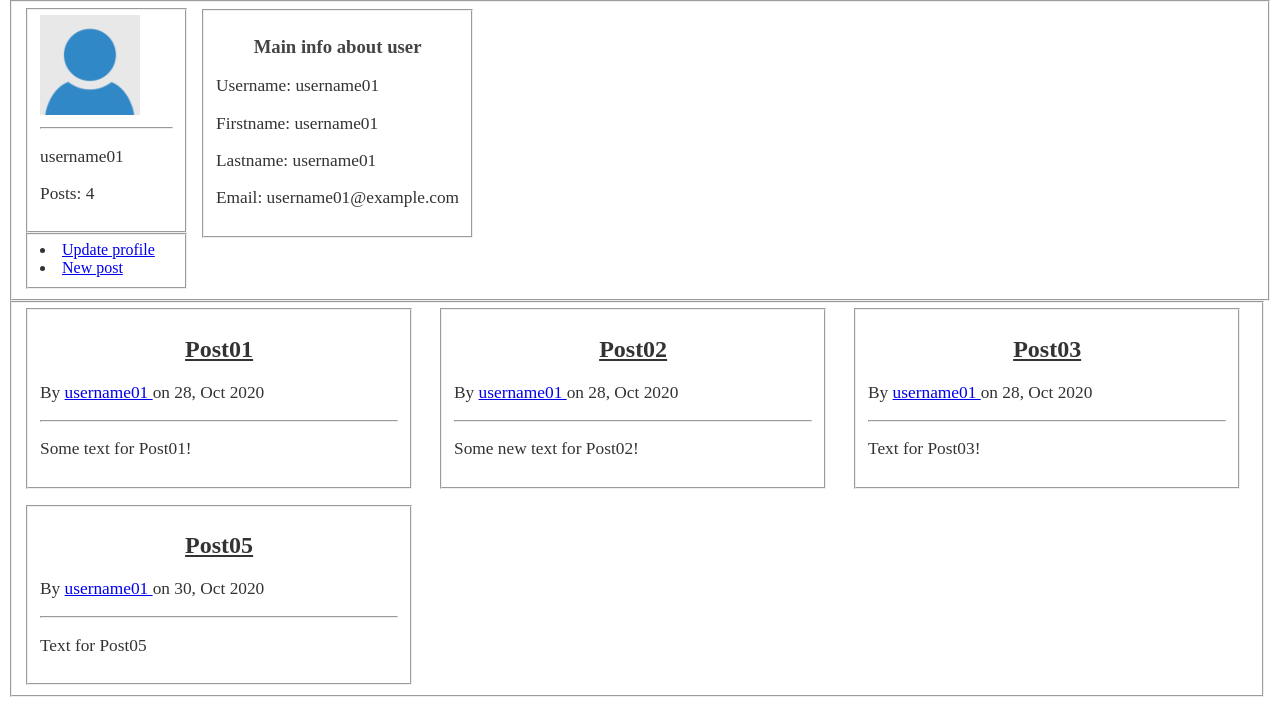
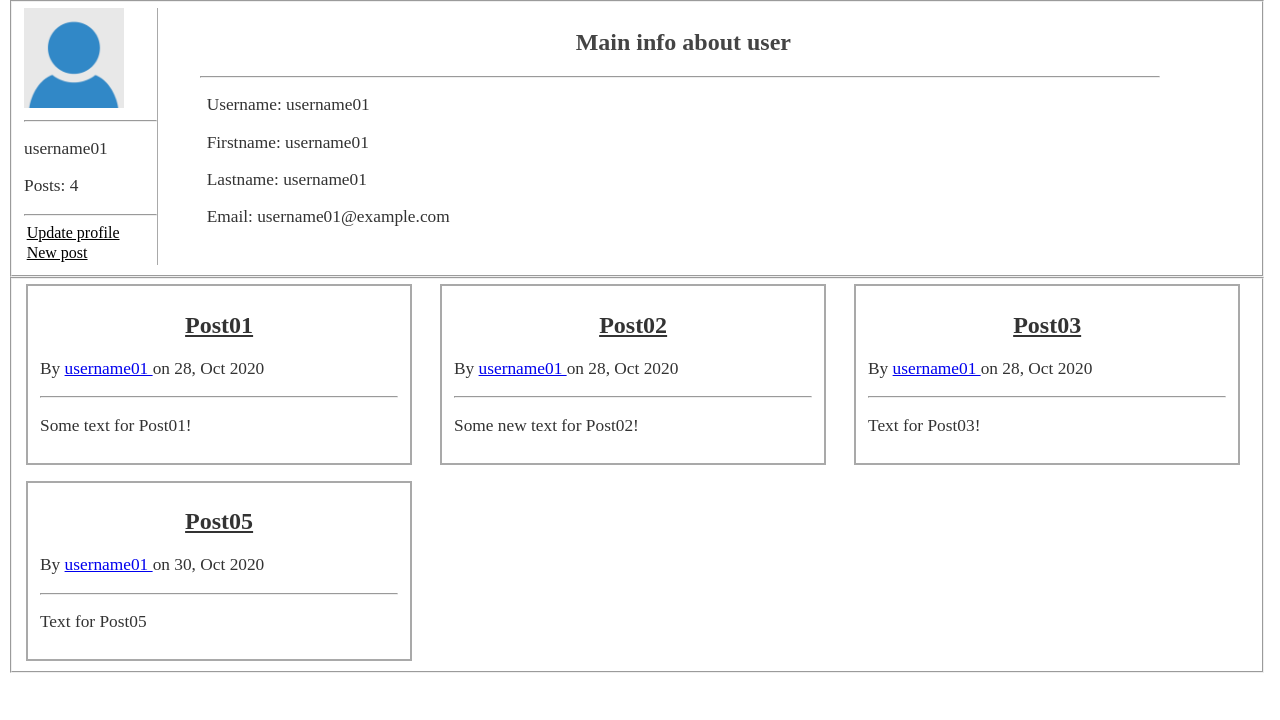
Before and after one commit to alexeysp11/flask-social-blog, a Flask app: a page that uses app/templates/user/profile.html in a window 1280 px wide. Shown: the part 80-800 px from the top of the page. Run offline with Flask 2, Linux system fonts and the light colour scheme; a user stored in the database is signed in; data comes from the database, SQL or seed files in the repository; some libraries are stand-ins or nearby versions.

Commit message:
Added UI for Feed and Pofile pages

```diff
--- a/app/static/feed.css
+++ b/app/static/feed.css
@@ -12,4 +12,5 @@
 
 .posts-fieldset, .profile-posts-fieldset {
     width: 90%;
+    border: 2pt solid darkgrey;
 }
--- a/app/static/profile.css
+++ b/app/static/profile.css
@@ -1,12 +1,56 @@
+.user-info-fieldset {
+    width: 97%;
+    display: grid;
+    grid-template-columns: repeat(2, 1fr);
+    grid-gap: 1em;
+}
+
 .user-main-info, .user-info-btns {
     min-width: 100pt;
     max-width: 100pt;
+    border-right: 1pt solid darkgrey;
+}
+
+.user-main-info a {
+    color: black;
+}
+
+.user-main-info li {
+    margin: 2pt;
+    list-style: none;
 }
 
 .user-info {
     position: absolute;
     top: 67pt;
     left: 150pt;
-    min-width: 175pt;
-    max-width: 500pt;
+    min-width: 75%;
+    max-width: 75%;
+    text-indent: 5pt;
 }
+
+.update-profile-fieldset {
+    position: relative;
+    top: 10%;
+    left: 5%;
+    height: auto;
+    min-width: 65%;
+    max-width: 65%;
+}
+
+.update-profile-fieldset div {
+    font-size: 13pt;
+    text-align: center;
+}
+
+.update-profile-data-entry-area {
+    height: 1.5em;
+    width: 75%;
+}
+
+.update-profile-about {
+    min-height: 75pt;
+    max-height: 75pt;
+    min-width: 75%;
+    max-width: 75%;
+}
--- a/app/templates/posts/feed.html
+++ b/app/templates/posts/feed.html
@@ -7,6 +7,7 @@
 		<form method="POST">
 			<fieldset class="feed-header-fieldset">
 				<h1>Feed</h1>
+				<hr>
 				<button>New post</button>
 			</fieldset>
 			<fieldset class="feed-fieldset">
--- a/app/templates/user/profile.html
+++ b/app/templates/user/profile.html
@@ -5,13 +5,12 @@
 {% block content %}
 	<form>
 		<fieldset class="user-info-fieldset">
-			<fieldset class="user-main-info">
+			<div class="user-main-info">
 				<img src="{{ image_file }}" width="100" height="100">
 				<hr>
 				<p>{{ username }}</p>
 				<p>Posts: {{ num_posts }}</p>
-			</fieldset>
-			<fieldset class="user-info-btns">
+				<hr>
 				{% if current_user.username != username %}
 					<li><a href="#">Follow</a></li>
 					<li><a href="#">Message</a></li>
@@ -23,14 +22,15 @@
 					</li>
 					<li><a href="{{ url_for('posts.new') }}">New post</a></li>
 				{% endif %}
-			</fieldset>
-			<fieldset class="user-info">
-				<h3>Main info about user</h3>
+			</div>
+			<div class="user-info">
+				<h2>Main info about user</h2>
+				<hr>
 				<p>Username: {{ username }}</p>
 				<p>Firstname: {{ firstname }}</p>
 				<p>Lastname: {{ lastname }}</p>
 				<p>Email: {{ email }}</p>
-			</fieldset>
+			</div>
 		</fieldset>
 		<fieldset class="feed-fieldset">
 			{% if num_posts == 0 %}
--- a/app/user/forms.py
+++ b/app/user/forms.py
@@ -4,6 +4,10 @@ from wtforms import StringField, TextAreaField, PasswordField, SubmitField, Bool
 from wtforms.validators import DataRequired, Length, EqualTo
 
 # You can also install 'email_validator' for email validation support!
+
+class ProfileForm(FlaskForm):
+    update = SubmitField('Update')
+    new = SubmitField('New Post')
 
 
 class UpdateAccountForm(FlaskForm):
--- a/app/user/views.py
+++ b/app/user/views.py
@@ -28,6 +28,7 @@ def save_picture(form_picture):
 @user_blueprint.route("/<username>", methods=['GET', 'POST'])
 @login_required
 def profile(username):
+    form = forms.ProfileForm()
     user = User.query.filter_by(username=username).first()
     posts = Post.query.filter_by(author=user).all()
     num_posts = len(posts)
@@ -36,6 +37,7 @@ def profile(username):
                         filename='pictures/' + user.image_file)
 
     return render_template('profile.html',
+                            form=form,
                             image_file=image_file,
                             username=username,
                             firstname=user.firstname,
```
Also changed, not shown: app/templates/user/update_profile.html (+8 -8 lines), app/static/auth.css (line endings or trailing spaces).
